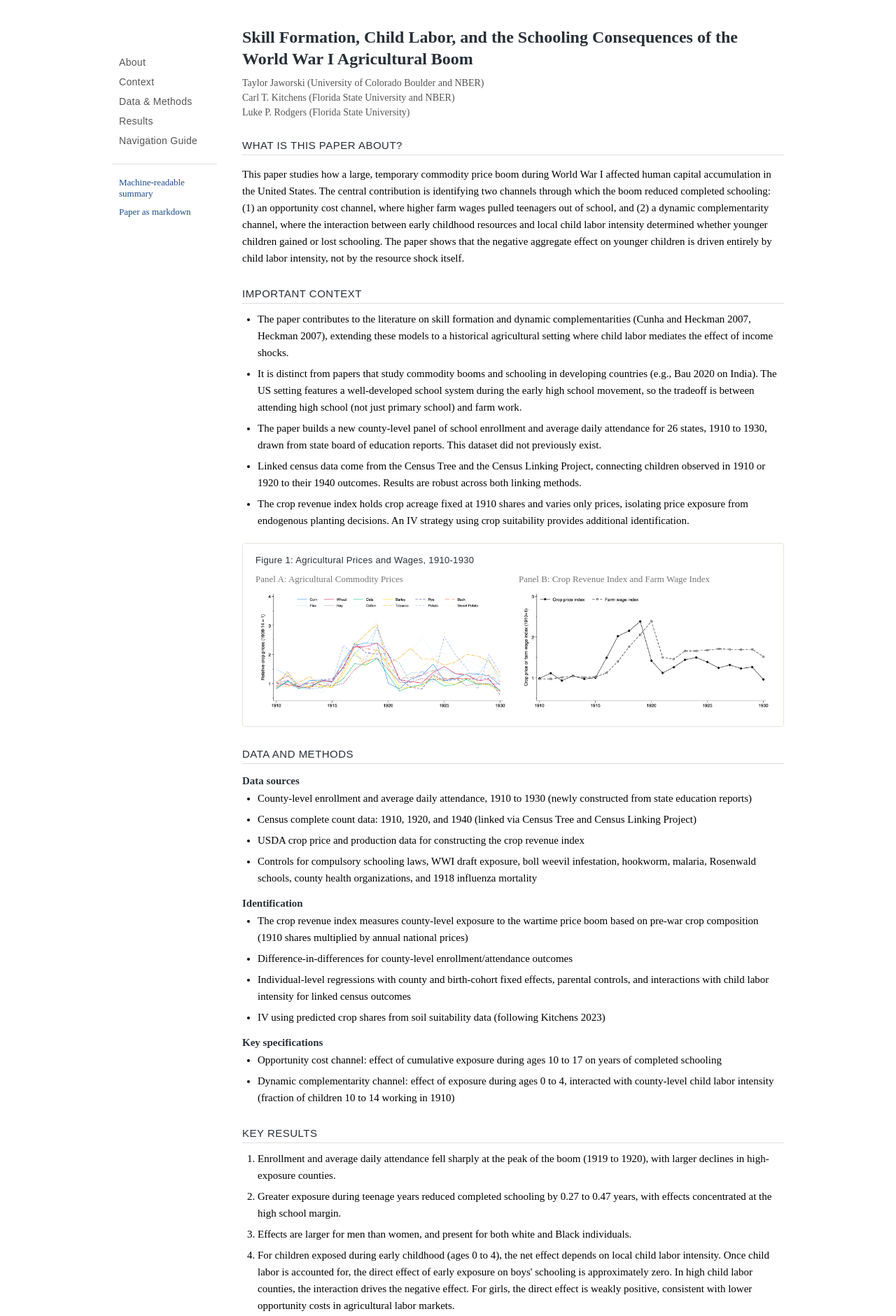
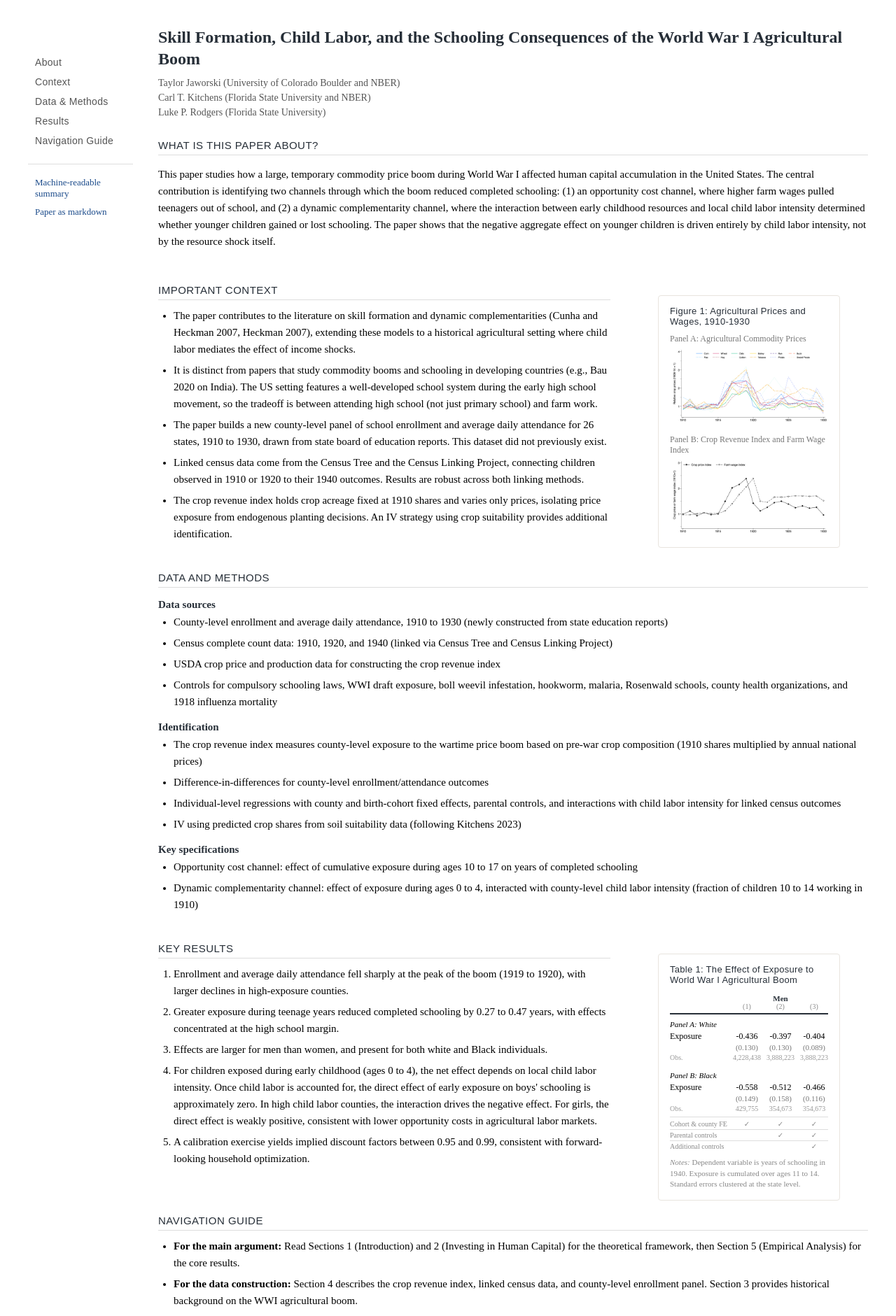
Before and after one commit to jaworskit/jaworskit.github.io, a Jekyll site: the page built from papers/agshockedu/index.html, in a window 1280 px wide. Shown: the top 1881 px of the page at 70% size. Built offline with Jekyll 4.4.1, drawn with Linux system fonts in a browser that asks for light colours; some of the changed text lies outside the part shown.

Commit message:
Update LLM pages.

```diff
--- a/papers/agshockedu/index.html
+++ b/papers/agshockedu/index.html
@@ -21,21 +21,25 @@ description: "An LLM-readable orientation file for Jaworski, Kitchens, and Rodge
 
   <main class="llm-content">
 
+    <div class="llm-header">
       <h1>Skill Formation, Child Labor, and the Schooling Consequences of the World War I Agricultural Boom</h1>
-
       <p class="llm-authors">
         Taylor Jaworski (University of Colorado Boulder and NBER)<br>
         Carl T. Kitchens (Florida State University and NBER)<br>
         Luke P. Rodgers (Florida State University)
       </p>
+    </div>
 
+    <div class="llm-row">
       <section id="about" class="llm-section">
         <h2>What is this paper about?</h2>
         <p>
           This paper studies how a large, temporary commodity price boom during World War I affected human capital accumulation in the United States. The central contribution is identifying two channels through which the boom reduced completed schooling: (1) an opportunity cost channel, where higher farm wages pulled teenagers out of school, and (2) a dynamic complementarity channel, where the interaction between early childhood resources and local child labor intensity determined whether younger children gained or lost schooling. The paper shows that the negative aggregate effect on younger children is driven entirely by child labor intensity, not by the resource shock itself.
         </p>
       </section>
+    </div>
 
+    <div class="llm-row llm-row-with-aside">
       <section id="context" class="llm-section">
         <h2>Important context</h2>
         <ul>
@@ -45,22 +49,23 @@ description: "An LLM-readable orientation file for Jaworski, Kitchens, and Rodge
           <li>Linked census data come from the Census Tree and the Census Linking Project, connecting children observed in 1910 or 1920 to their 1940 outcomes. Results are robust across both linking methods.</li>
           <li>The crop revenue index holds crop acreage fixed at 1910 shares and varies only prices, isolating price exposure from endogenous planting decisions. An IV strategy using crop suitability provides additional identification.</li>
         </ul>
-
+      </section>
+      <aside class="llm-aside">
         <figure class="llm-figure">
           <figcaption>Figure 1: Agricultural Prices and Wages, 1910-1930</figcaption>
-        <div class="llm-figure-panels">
           <div>
             <span class="llm-panel-label">Panel A: Agricultural Commodity Prices</span>
             <img src="figures/individual_crop_price_trends.png" alt="Agricultural commodity prices, 1910-1930">
           </div>
-          <div>
+          <div style="margin-top:12px;">
             <span class="llm-panel-label">Panel B: Crop Revenue Index and Farm Wage Index</span>
             <img src="figures/panel_A_index_vs_wages.png" alt="Crop revenue index and farm wage index, 1910-1930">
           </div>
+        </figure>
+      </aside>
     </div>
-      </figure>
-    </section>
 
+    <div class="llm-row">
       <section id="data" class="llm-section">
         <h2>Data and methods</h2>
 
@@ -86,7 +91,9 @@ description: "An LLM-readable orientation file for Jaworski, Kitchens, and Rodge
           <li>Dynamic complementarity channel: effect of exposure during ages 0 to 4, interacted with county-level child labor intensity (fraction of children 10 to 14 working in 1910)</li>
         </ul>
       </section>
+    </div>
 
+    <div class="llm-row llm-row-with-aside">
       <section id="results" class="llm-section">
         <h2>Key results</h2>
         <ol>
@@ -96,7 +103,8 @@ description: "An LLM-readable orientation file for Jaworski, Kitchens, and Rodge
           <li>For children exposed during early childhood (ages 0 to 4), the net effect depends on local child labor intensity. Once child labor is accounted for, the direct effect of early exposure on boys' schooling is approximately zero. In high child labor counties, the interaction drives the negative effect. For girls, the direct effect is weakly positive, consistent with lower opportunity costs in agricultural labor markets.</li>
           <li>A calibration exercise yields implied discount factors between 0.95 and 0.99, consistent with forward-looking household optimization.</li>
         </ol>
-
+      </section>
+      <aside class="llm-aside">
         <figure class="llm-figure">
           <figcaption>Table 1: The Effect of Exposure to World War I Agricultural Boom</figcaption>
           <div class="llm-table-wrap">
@@ -126,7 +134,7 @@ description: "An LLM-readable orientation file for Jaworski, Kitchens, and Rodge
                   <td>(0.093)</td><td>(0.092)</td><td>(0.074)</td>
                 </tr>
                 <tr class="obs-row">
-                <td>Observations</td>
+                  <td>Obs.</td>
                   <td>4,228,438</td><td>3,888,223</td><td>3,888,223</td>
                   <td>3,033,169</td><td>2,760,954</td><td>2,760,954</td>
                 </tr>
@@ -142,7 +150,7 @@ description: "An LLM-readable orientation file for Jaworski, Kitchens, and Rodge
                   <td>(0.147)</td><td>(0.184)</td><td>(0.157)</td>
                 </tr>
                 <tr class="obs-row">
-                <td>Observations</td>
+                  <td>Obs.</td>
                   <td>429,755</td><td>354,673</td><td>354,673</td>
                   <td>108,726</td><td>80,402</td><td>80,402</td>
                 </tr>
@@ -166,10 +174,12 @@ description: "An LLM-readable orientation file for Jaworski, Kitchens, and Rodge
               </tfoot>
             </table>
           </div>
-        <p class="llm-table-note"><em>Notes:</em> Dependent variable is years of schooling in 1940. Exposure is cumulated over ages 11 to 14. Standard errors clustered at the state level in parentheses.</p>
+          <p class="llm-table-note"><em>Notes:</em> Dependent variable is years of schooling in 1940. Exposure is cumulated over ages 11 to 14. Standard errors clustered at the state level.</p>
         </figure>
-    </section>
+      </aside>
+    </div>
 
+    <div class="llm-row">
       <section id="guide" class="llm-section">
         <h2>Navigation guide</h2>
         <ul>
@@ -180,6 +190,7 @@ description: "An LLM-readable orientation file for Jaworski, Kitchens, and Rodge
           <li><strong>Key tables:</strong> Table 1 (main results, opportunity cost channel), Table 2 (young children, dynamic complementarities). Key figures: Figure 1 (agricultural prices and wages), Figure 3 (enrollment and attendance trends).</li>
         </ul>
       </section>
+    </div>
 
   </main>
 
@@ -188,13 +199,13 @@ description: "An LLM-readable orientation file for Jaworski, Kitchens, and Rodge
 <style>
   .llm-page {
     display: flex;
-    max-width: 960px;
+    max-width: 1200px;
     margin: 0 auto;
     padding: 30px 20px 40px;
     gap: 36px;
   }
 
-  /* ── Sidebar ── */
+  /* ── Sidebar (left) ── */
   .llm-sidebar {
     position: sticky;
     top: 76px;
@@ -262,8 +273,26 @@ description: "An LLM-readable orientation file for Jaworski, Kitchens, and Rodge
     font-size: 14px;
     color: #555;
     text-align: left;
-    margin: 0 0 28px 0;
+    margin: 0;
     line-height: 1.5;
+  }
+  .llm-header {
+    margin-bottom: 28px;
+  }
+
+  /* ── Rows: text + optional aside ── */
+  .llm-row {
+    display: flex;
+    gap: 28px;
+    margin-bottom: 4px;
+  }
+  .llm-row > .llm-section {
+    flex: 1;
+    min-width: 0;
+  }
+  .llm-row > .llm-aside {
+    flex: 0 0 340px;
+    min-width: 0;
   }
 
   /* ── Sections ── */
@@ -304,13 +333,13 @@ description: "An LLM-readable orientation file for Jaworski, Kitchens, and Rodge
     text-align: left;
   }
 
-  /* ── Figures ── */
+  /* ── Figures (right aside) ── */
   .llm-figure {
-    margin: 20px 0 8px;
-    padding: 16px 18px;
+    padding: 14px 16px;
     background: #fff;
     border: 1px solid #e8e4de;
     border-radius: 4px;
+    margin-bottom: 16px;
   }
   .llm-figure figcaption {
     font-family: 'Oswald', sans-serif;
@@ -318,22 +347,14 @@ description: "An LLM-readable orientation file for Jaworski, Kitchens, and Rodge
     font-weight: 500;
     letter-spacing: 0.3px;
     color: #272f38;
-    margin-bottom: 12px;
-  }
-  .llm-figure-panels {
-    display: flex;
-    gap: 16px;
-  }
-  .llm-figure-panels > div {
-    flex: 1;
-    min-width: 0;
+    margin-bottom: 10px;
   }
   .llm-panel-label {
     display: block;
     font-family: 'Source Serif 4', serif;
-    font-size: 13px;
+    font-size: 12px;
     color: #777;
-    margin-bottom: 6px;
+    margin-bottom: 4px;
   }
   .llm-figure img {
     width: 100%;
@@ -349,21 +370,21 @@ description: "An LLM-readable orientation file for Jaworski, Kitchens, and Rodge
   .llm-results-table {
     width: 100%;
     border-collapse: collapse;
-    font-size: 14px;
+    font-size: 12px;
     font-family: 'Source Serif 4', serif;
     text-align: center;
   }
   .llm-results-table thead tr:first-child th {
     border-bottom: none;
-    padding: 4px 6px 0;
+    padding: 3px 4px 0;
     font-weight: 600;
-    font-size: 13px;
+    font-size: 11px;
     color: #272f38;
   }
   .llm-results-table thead tr:last-child th {
-    padding: 0 6px 6px;
+    padding: 0 4px 4px;
     font-weight: 400;
-    font-size: 12px;
+    font-size: 10px;
     color: #888;
     border-bottom: 2px solid #272f38;
   }
@@ -373,44 +394,44 @@ description: "An LLM-readable orientation file for Jaworski, Kitchens, and Rodge
     padding-left: 0;
   }
   .llm-results-table td {
-    padding: 3px 6px;
+    padding: 2px 4px;
     white-space: nowrap;
   }
   .llm-results-table .panel-header td {
-    padding-top: 10px;
+    padding-top: 8px;
     padding-bottom: 2px;
-    font-size: 13px;
+    font-size: 11px;
     border-bottom: none;
   }
   .llm-results-table .se-row td {
     color: #777;
-    font-size: 13px;
+    font-size: 11px;
     padding-top: 0;
   }
   .llm-results-table .obs-row td {
-    font-size: 12px;
+    font-size: 10px;
     color: #999;
-    padding-top: 2px;
-    padding-bottom: 8px;
+    padding-top: 1px;
+    padding-bottom: 6px;
   }
   .llm-results-table tfoot td {
-    font-size: 12px;
+    font-size: 10px;
     color: #888;
-    padding: 2px 6px;
+    padding: 2px 4px;
     border-top: 1px solid #ddd;
   }
   .llm-results-table .controls-row:first-child td {
-    padding-top: 6px;
+    padding-top: 4px;
   }
   .llm-table-note {
-    font-size: 12px;
+    font-size: 11px;
     color: #888;
-    margin: 10px 0 0;
-    line-height: 1.45;
+    margin: 8px 0 0;
+    line-height: 1.4;
     text-align: left;
   }
 
-  /* ── Mobile: collapse sidebar ── */
+  /* ── Mobile ── */
   @media (max-width: 768px) {
     .llm-page {
       flex-direction: column;
@@ -448,8 +469,13 @@ description: "An LLM-readable orientation file for Jaworski, Kitchens, and Rodge
     .llm-sidebar-files a {
       padding: 4px 8px;
     }
-    .llm-figure-panels {
+    .llm-row {
       flex-direction: column;
+      gap: 0;
+    }
+    .llm-row > .llm-aside {
+      flex: none;
+      width: 100%;
     }
   }
 </style>
```
Also changed, not shown: other parts of papers/agshockedu/index.html (+1 -1 lines), papers/culturalgroups/index.html (+74 -43 lines). Lines whose indentation alone changed are shown as unchanged.
